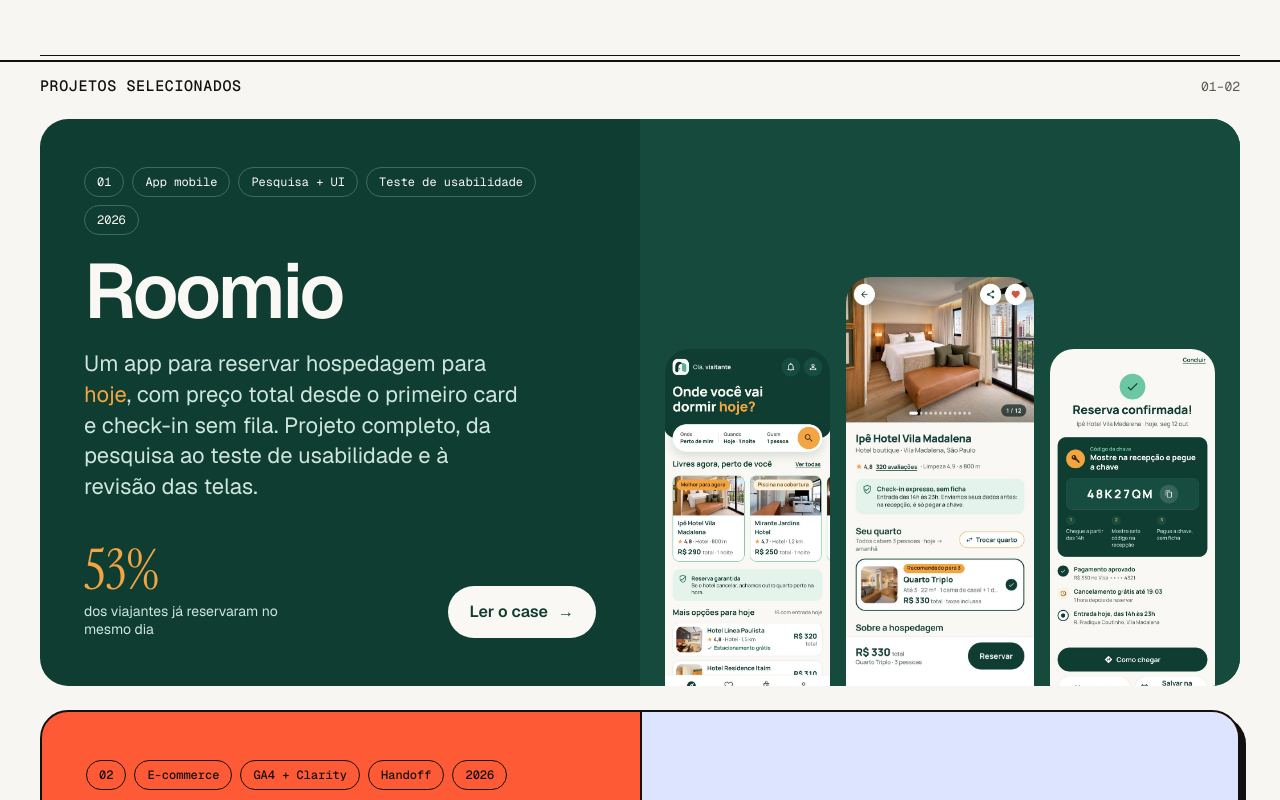
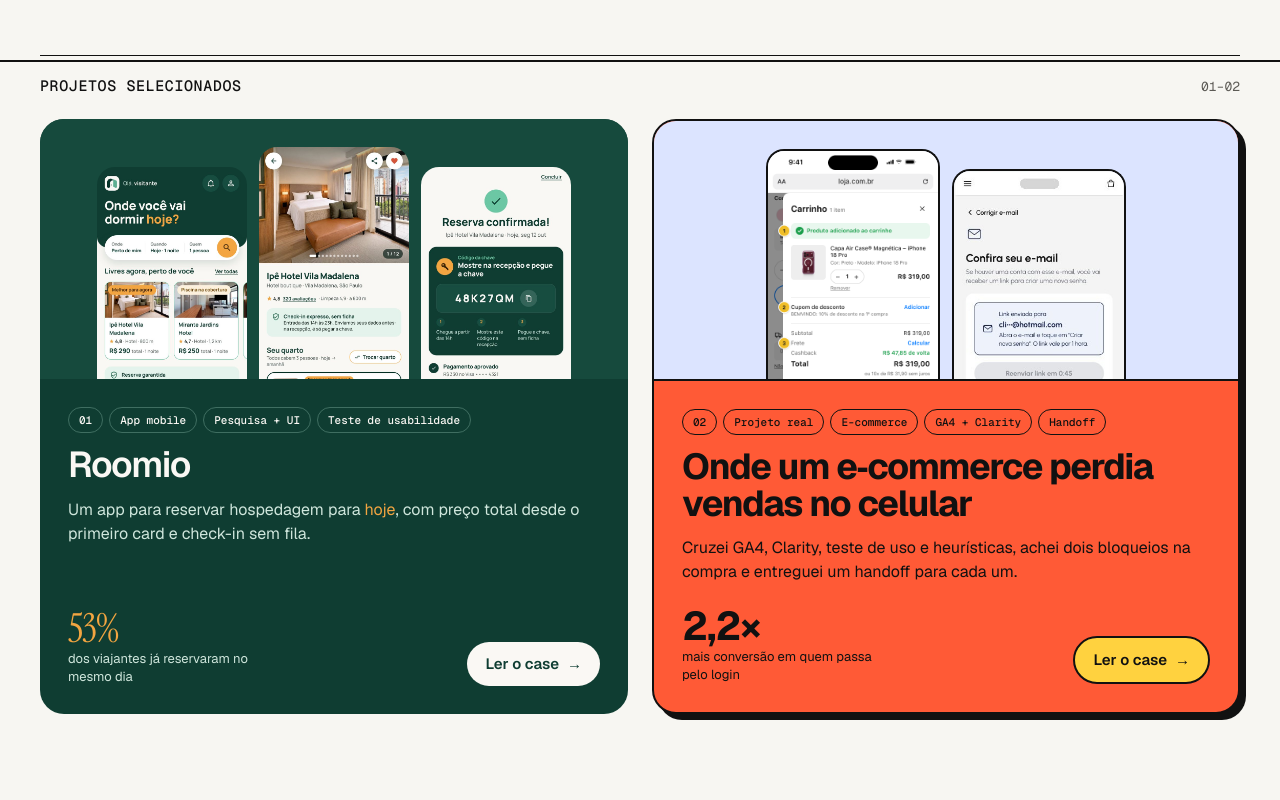
Before and after one commit to kamex333/kaiquemartins, a plain HTML site: page index.html in a window 1280 px wide. Shown: the part 740-1540 px from the top of the page. Drawn offline with nearby package versions, Linux system fonts and the light colour scheme.

Commit message:
Home: cards de projeto menores (#6)
* Home: cards de projeto menores, lado a lado

Co-Authored-By: Claude Opus 5.5 <noreply@anthropic.com>
Claude-Session: https://claude.ai/code/session_01YFsAo4EZD6n3sZpyyXg4kT

* Home: cards ainda mais compactos no celular

Co-Authored-By: Claude Opus 5.5 <noreply@anthropic.com>
Claude-Session: https://claude.ai/code/session_01YFsAo4EZD6n3sZpyyXg4kT

---------

Co-authored-by: Claude <noreply@anthropic.com>

```diff
--- a/assets/motion/motion.js
+++ b/assets/motion/motion.js
@@ -80,7 +80,7 @@ cards.forEach(function(c){
 addEventListener('pageshow',function(){wipe.className='fx-wipe';cur.classList.remove('on')});
 
 /* contadores */
-var nums=[].slice.call(document.querySelectorAll('a.fx-card span')).filter(function(s){return /^\d+(,\d+)?(%|×)$/.test(s.textContent.trim())});
+var nums=[].slice.call(document.querySelectorAll('a.fx-card span, a.fx-card b')).filter(function(s){return /^\d+(,\d+)?(%|×)$/.test(s.textContent.trim())});
 var nio=new IntersectionObserver(function(es){es.forEach(function(e){
   if(!e.isIntersecting||!on('count')||reduce)return;
   var s=e.target,raw=s.dataset.fxv||(s.dataset.fxv=s.textContent.trim()),m=raw.match(/^([\d,]+)(.*)$/),end=parseFloat(m[1].replace(',','.')),dec=(m[1].split(',')[1]||'').length,t0=null;
--- a/index.html
+++ b/index.html
@@ -23,17 +23,61 @@ html{scroll-behavior:smooth}a{color:#111111}a:hover{color:#3D2BFF}
 section[style*="padding: 88px 32px 96px"]{padding-top:48px!important;padding-bottom:64px!important;gap:32px!important}
 section[style*="padding: 140px 32px 0"]{padding-top:88px!important}
 footer[style*="margin-top: 140px"]{margin-top:88px!important;padding:72px 20px 40px!important}
-a[href="roomio.html"]>div:first-child{padding:32px 24px!important;gap:32px!important}
-a[href="roomio.html"]>div:last-child{min-height:0!important;padding:32px 12px 0!important;gap:8px!important}
-a[href="roomio.html"]>div:last-child img{width:31%!important;max-width:none!important;border-radius:18px 18px 0 0!important}
-a[href="roomio.html"]>div:last-child img:nth-child(2){width:35%!important}
-a[href="ecommerce.html"]>div:first-child{padding:32px 24px!important;gap:32px!important}
-a[href="ecommerce.html"]>div:last-child{min-height:0!important;padding:32px 12px 0!important;border-left:0!important;border-top:2px solid #111111}
 a[href^="mailto"][style*="clamp(30px"]{font-size:clamp(18px,5.8vw,40px)!important;overflow-wrap:normal!important;word-break:normal!important}
 ol>li[style*="padding: 32px"]{padding:24px!important}
 }
 </style>
 <link rel="stylesheet" href="assets/motion/motion.css">
+<style>
+.pc-grid{display:grid;grid-template-columns:repeat(2,minmax(0,1fr));gap:24px;align-items:stretch}
+.pc{display:flex;flex-direction:column;text-decoration:none;border-radius:24px;overflow:hidden}
+.pc-roomio{background:#0F3D32;color:#FAF8F4}
+.pc-ecom{background:#FF5A36;color:#111111;border:2px solid #111111;box-shadow:6px 6px 0 #111111}
+.pc-vis{height:260px;display:flex;gap:12px;justify-content:center;align-items:flex-start;padding:28px 20px 0;box-sizing:border-box;overflow:hidden}
+.pc-roomio .pc-vis{background:#164A3D}
+.pc-ecom .pc-vis{background:#DCE4FF;border-bottom:2px solid #111111}
+.pc-vis img{width:28%;max-width:150px;aspect-ratio:248/540;object-fit:cover;object-position:top;border-radius:18px 18px 0 0;display:block}
+.pc-roomio .pc-vis img:nth-child(odd){transform:translateY(20px)}
+.pc-ecom .pc-vis img{width:36%;max-width:170px;aspect-ratio:430/860;border:2px solid #111111;border-bottom:0}
+.pc-ecom .pc-vis img:nth-child(2){transform:translateY(20px)}
+.pc-body{flex:1;display:flex;flex-direction:column;gap:14px;padding:28px 28px 28px}
+.pc-tags{display:flex;flex-wrap:wrap;gap:6px;font-family:'Geist Mono',monospace;font-size:11px;font-weight:500}
+.pc-tags span{padding:5px 10px;border-radius:999px}
+.pc-roomio .pc-tags span{border:1px solid #3F6E61}
+.pc-ecom .pc-tags span{border:1.5px solid #111111}
+.pc h3{margin:0;font-size:clamp(28px,3vw,36px);letter-spacing:-.035em;line-height:1.02}
+.pc-roomio h3{font-weight:600}
+.pc-ecom h3{font-weight:700}
+.pc p{margin:0;font-size:16px;line-height:1.5}
+.pc-roomio p{color:#CFE6DC}
+.pc-foot{margin-top:auto;padding-top:8px;display:flex;flex-wrap:wrap;gap:16px;align-items:flex-end;justify-content:space-between}
+.pc-stat{display:flex;flex-direction:column;gap:2px}
+.pc-stat b{font-size:40px;line-height:1;letter-spacing:-.03em;font-weight:700}
+.pc-stat span{font-size:13px;max-width:190px;line-height:1.35}
+.pc-roomio .pc-stat span{color:#CFE6DC}
+.pc-btn{display:inline-flex;align-items:center;gap:8px;min-height:44px;padding:0 18px;border-radius:999px;font-weight:600;font-size:15px}
+.pc-roomio .pc-btn{background:#FAF8F4;color:#0F3D32}
+.pc-ecom .pc-btn{background:#FFD23F;border:2px solid #111111;color:#111111}
+@media (max-width:860px){.pc-grid{grid-template-columns:1fr}}
+@media (max-width:640px){
+.pc-grid{gap:20px}
+.pc{border-radius:20px}
+.pc-vis{height:150px;gap:8px;padding:18px 16px 0}
+.pc-vis img{border-radius:12px 12px 0 0}
+.pc-roomio .pc-vis img:nth-child(odd){transform:translateY(12px)}
+.pc-ecom .pc-vis img:nth-child(2){transform:translateY(12px)}
+.pc-body{gap:10px;padding:18px 18px 20px}
+.pc-tags{gap:5px;font-size:10px}
+.pc-tags span{padding:4px 8px}
+.pc-tags span:nth-child(n+4){display:none}
+.pc h3{font-size:24px}
+.pc p{font-size:15px;line-height:1.45}
+.pc-foot{flex-wrap:nowrap;gap:12px;align-items:center;padding-top:4px}
+.pc-stat b{font-size:28px}
+.pc-stat span{font-size:12px;max-width:150px}
+.pc-btn{min-height:40px;padding:0 14px;font-size:14px;white-space:nowrap;flex:none}
+}
+</style>
 </head>
 <body>
 <div style="font-family: 'Geist', system-ui, sans-serif; color: #111111; background: #F7F6F2; min-height: 100vh">
@@ -71,54 +115,39 @@ ol>li[style*="padding: 32px"]{padding:24px!important}
 <span style="font-family: 'Geist Mono', monospace; font-size: 13px; color: #5C5A55">01–02</span>
 </div>
 
-<a href="roomio.html" aria-label="Abrir estudo de caso do Roomio" style="display: grid; grid-template-columns: repeat(auto-fit, minmax(320px, 1fr)); gap: 0; text-decoration: none; color: #FAF8F4; background: #0F3D32; border-radius: 28px; overflow: hidden">
-<div style="padding: 48px 44px; display: flex; flex-direction: column; justify-content: space-between; gap: 40px">
-<div style="display: flex; flex-direction: column; gap: 20px">
-<div style="display: flex; flex-wrap: wrap; gap: 8px; font-family: 'Geist Mono', monospace; font-size: 12px">
-<span style="padding: 6px 12px; border-radius: 999px; border: 1px solid #3F6E61">01</span>
-<span style="padding: 6px 12px; border-radius: 999px; border: 1px solid #3F6E61">App mobile</span>
-<span style="padding: 6px 12px; border-radius: 999px; border: 1px solid #3F6E61">Pesquisa + UI</span>
-<span style="padding: 6px 12px; border-radius: 999px; border: 1px solid #3F6E61">Teste de usabilidade</span>
-<span style="padding: 6px 12px; border-radius: 999px; border: 1px solid #3F6E61">2026</span>
+<div class="pc-grid">
+<a href="roomio.html" class="pc pc-roomio" aria-label="Abrir estudo de caso do Roomio">
+<div class="pc-vis">
+<img src="assets/v3/home.jpg" alt="">
+<img src="assets/v3/detalhe-topo.jpg" alt="">
+<img src="assets/v3/confirmada.jpg" alt="">
 </div>
-<h3 style="margin: 0; font-size: clamp(48px, 6vw, 80px); font-weight: 600; letter-spacing: -0.04em; line-height: 0.95">Roomio</h3>
-<p style="margin: 0; font-size: 22px; line-height: 1.4; color: #CFE6DC; max-width: 440px">Um app para reservar hospedagem para <span style="color: #F2A541">hoje</span>, com preço total desde o primeiro card e check-in sem fila. Projeto completo, da pesquisa ao teste de usabilidade e à revisão das telas.</p>
-</div>
-<div style="display: flex; flex-wrap: wrap; gap: 32px; align-items: flex-end; justify-content: space-between">
-<div style="display: flex; flex-direction: column; gap: 4px"><span style="font-family: 'Instrument Serif', Georgia, serif; font-size: 56px; line-height: 1; color: #F2A541">53%</span><span style="font-size: 14px; color: #CFE6DC; max-width: 200px">dos viajantes já reservaram no mesmo dia</span></div>
-<span style="display: inline-flex; align-items: center; gap: 10px; min-height: 52px; padding: 0 22px; border-radius: 999px; background: #FAF8F4; color: #0F3D32; font-weight: 600">Ler o case <span aria-hidden="true">→</span></span>
+<div class="pc-body">
+<div class="pc-tags"><span>01</span><span>App mobile</span><span>Pesquisa + UI</span><span>Teste de usabilidade</span></div>
+<h3>Roomio</h3>
+<p>Um app para reservar hospedagem para <span style="color: #F2A541">hoje</span>, com preço total desde o primeiro card e check-in sem fila.</p>
+<div class="pc-foot">
+<div class="pc-stat"><b style="font-family: 'Instrument Serif', Georgia, serif; font-weight: 400; color: #F2A541">53%</b><span>dos viajantes já reservaram no mesmo dia</span></div>
+<span class="pc-btn">Ler o case <span aria-hidden="true">→</span></span>
 </div>
 </div>
-<div style="background: #164A3D; padding: 40px 24px 0; display: flex; gap: 16px; justify-content: center; align-items: flex-end; min-height: 460px">
-<img src="assets/v3/home.jpg" alt="" style="width: 30%; max-width: 180px; aspect-ratio: 248 / 540; object-fit: cover; object-position: top; border-radius: 24px 24px 0 0; transform: translateY(24px)">
-<img src="assets/v3/detalhe-topo.jpg" alt="" style="width: 34%; max-width: 210px; aspect-ratio: 248 / 540; object-fit: cover; object-position: top; border-radius: 26px 26px 0 0">
-<img src="assets/v3/confirmada.jpg" alt="" style="width: 30%; max-width: 180px; aspect-ratio: 248 / 540; object-fit: cover; object-position: top; border-radius: 24px 24px 0 0; transform: translateY(24px)">
+</a>
+<a href="ecommerce.html" class="pc pc-ecom" aria-label="Abrir estudo de caso do e-commerce de acessórios">
+<div class="pc-vis">
+<img src="assets/ecommerce/adicionado.png" alt="">
+<img src="assets/ecommerce/hero-senha.png" alt="">
+</div>
+<div class="pc-body">
+<div class="pc-tags"><span>02</span><span>Projeto real</span><span>E-commerce</span><span>GA4 + Clarity</span><span>Handoff</span></div>
+<h3>Onde um e&#8209;commerce perdia vendas no celular</h3>
+<p>Cruzei GA4, Clarity, teste de uso e heurísticas, achei dois bloqueios na compra e entreguei um handoff para cada um.</p>
+<div class="pc-foot">
+<div class="pc-stat"><b>2,2×</b><span>mais conversão em quem passa pelo login</span></div>
+<span class="pc-btn">Ler o case <span aria-hidden="true">→</span></span>
+</div>
 </div>
 </a>
-
-<a href="ecommerce.html" aria-label="Abrir estudo de caso do e-commerce de acessórios" style="display: grid; grid-template-columns: repeat(auto-fit, minmax(320px, 1fr)); gap: 0; text-decoration: none; color: #111111; background: #FF5A36; border: 2px solid #111111; border-radius: 28px; overflow: hidden; box-shadow: 6px 6px 0 #111111">
-<div style="padding: 48px 44px; display: flex; flex-direction: column; justify-content: space-between; gap: 40px">
-<div style="display: flex; flex-direction: column; gap: 20px">
-<div style="display: flex; flex-wrap: wrap; gap: 8px; font-family: 'Geist Mono', monospace; font-size: 12px; font-weight: 500">
-<span style="padding: 6px 12px; border-radius: 999px; border: 1.5px solid #111111">02</span>
-<span style="padding: 6px 12px; border-radius: 999px; border: 1.5px solid #111111">E-commerce</span>
-<span style="padding: 6px 12px; border-radius: 999px; border: 1.5px solid #111111">GA4 + Clarity</span>
-<span style="padding: 6px 12px; border-radius: 999px; border: 1.5px solid #111111">Handoff</span>
-<span style="padding: 6px 12px; border-radius: 999px; border: 1.5px solid #111111">2026</span>
 </div>
-<h3 style="margin: 0; font-size: clamp(40px, 5vw, 64px); font-weight: 700; letter-spacing: -0.04em; line-height: 0.98">Onde um e‑commerce perdia vendas no celular</h3>
-<p style="margin: 0; font-size: 20px; line-height: 1.45; max-width: 460px">Projeto freelance real para uma loja de acessórios. Cruzei GA4, Clarity, teste de uso e heurísticas, achei dois bloqueios na compra e entreguei um handoff para cada um.</p>
-</div>
-<div style="display: flex; flex-wrap: wrap; gap: 32px; align-items: flex-end; justify-content: space-between">
-<div style="display: flex; flex-direction: column; gap: 4px"><span style="font-size: 56px; font-weight: 700; letter-spacing: -0.04em; line-height: 1">2,2×</span><span style="font-size: 14px; max-width: 220px">mais conversão em quem passa pelo login</span></div>
-<span style="display: inline-flex; align-items: center; gap: 10px; min-height: 52px; padding: 0 22px; border-radius: 999px; background: #FFD23F; border: 2px solid #111111; color: #111111; font-weight: 600">Ler o case <span aria-hidden="true">→</span></span>
-</div>
-</div>
-<div style="background: #DCE4FF; border-left: 2px solid #111111; padding: 40px 24px 0; display: flex; gap: 16px; justify-content: center; align-items: flex-end; min-height: 460px">
-<img src="assets/ecommerce/adicionado.png" alt="" style="width: 44%; max-width: 250px; aspect-ratio: 430 / 860; object-fit: cover; object-position: top; border: 2px solid #111111; border-bottom: 0; border-radius: 24px 24px 0 0">
-<img src="assets/ecommerce/hero-senha.png" alt="" style="width: 44%; max-width: 250px; aspect-ratio: 430 / 860; object-fit: cover; object-position: top; border: 2px solid #111111; border-bottom: 0; border-radius: 24px 24px 0 0; transform: translateY(24px)">
-</div>
-</a>
 </section>
 
 <section id="sobre" style="max-width: 1200px; margin: 0 auto; padding: 140px 32px 0; display: flex; flex-direction: column; gap: 48px">
```
